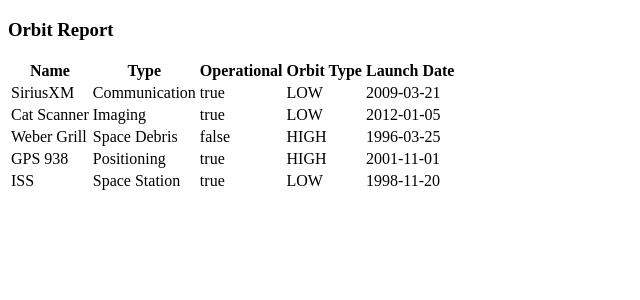
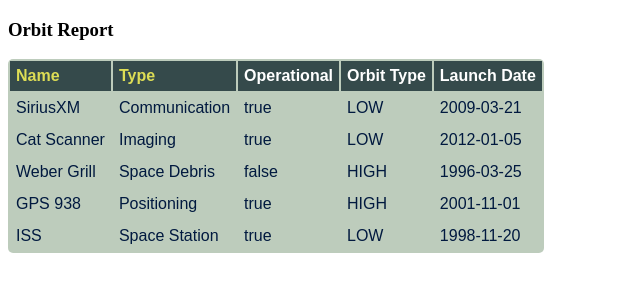
Before and after one commit to bumbleb5/orbit-report, an Angular app: page / in a window 1280 px wide. Shown: the top 300 px of the page, without its empty margins (0-640 px from the left). Built offline with nearby package versions, Linux system fonts and the light colour scheme.

Commit message:
adding styles

```diff
--- a/src/app/app.component.css
+++ b/src/app/app.component.css
@@ -0,0 +1,13 @@
+.search-form {
+    margin-bottom: 40px;
+}
+
+button {
+    margin-left: 10px;
+    color: #fff;
+    background-color: #009b25;
+    border-radius: 4px;
+    padding: 2px 5px;
+    font-size: 18px;
+    cursor: pointer;
+}
--- a/src/app/orbit-list/orbit-list.component.css
+++ b/src/app/orbit-list/orbit-list.component.css
@@ -0,0 +1,29 @@
+.sortable {
+    cursor: pointer;
+    color: #dd5;
+}
+
+.warning {
+    background-color: #db8515;
+}
+
+table {
+  color: rgb(1, 25, 63);
+  border-radius: 5px;
+  overflow: hidden;
+  margin: 12px 0;
+  min-width: 300px;
+  background: #bdccbc;
+  font-family: Arial, Helvetica, sans-serif;
+}
+
+.header-row {
+    background: #354a4b;
+    color: #fff
+}
+
+th, td {
+    text-align: left;
+    margin: 5px 10px;
+    padding: 6px;
+}
```
